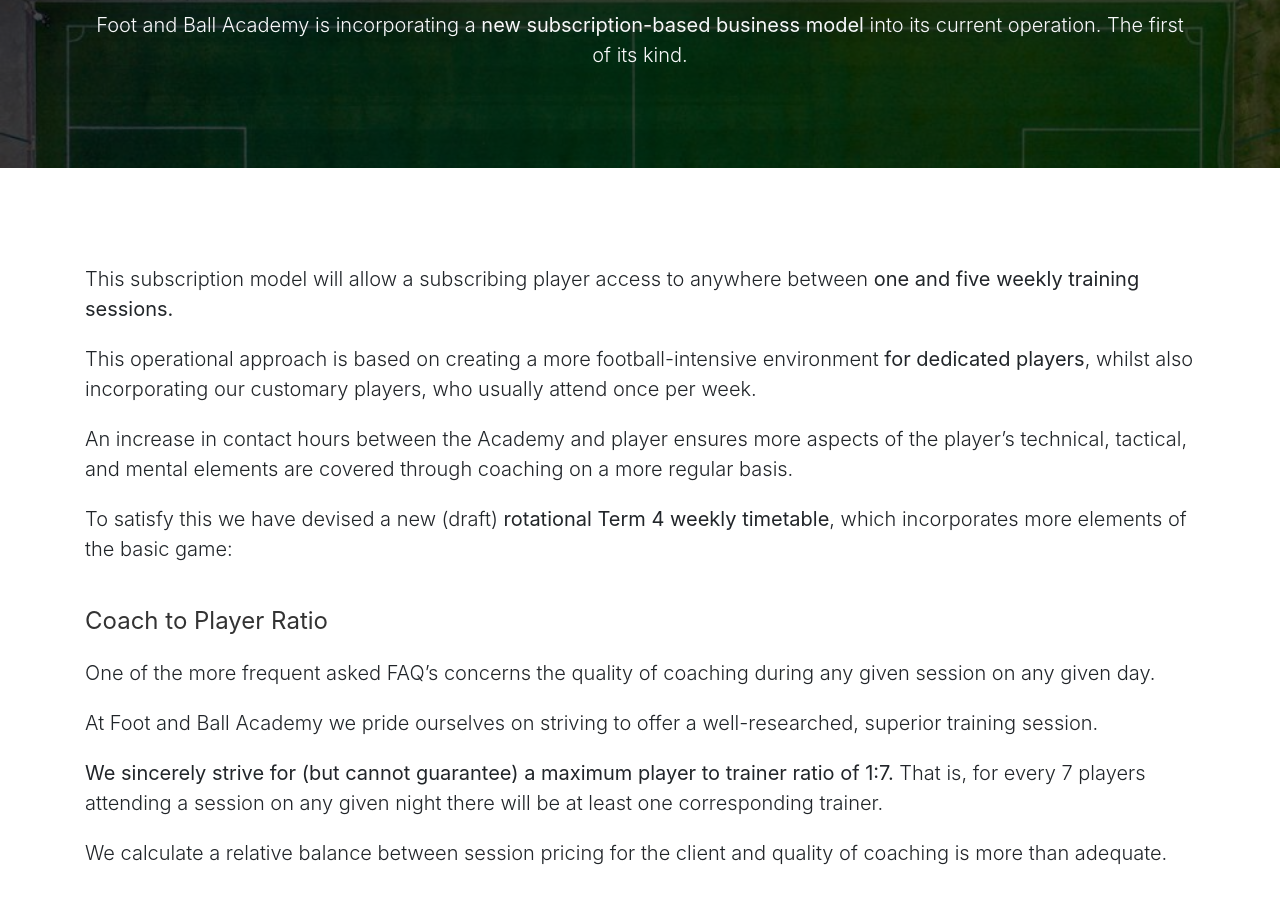
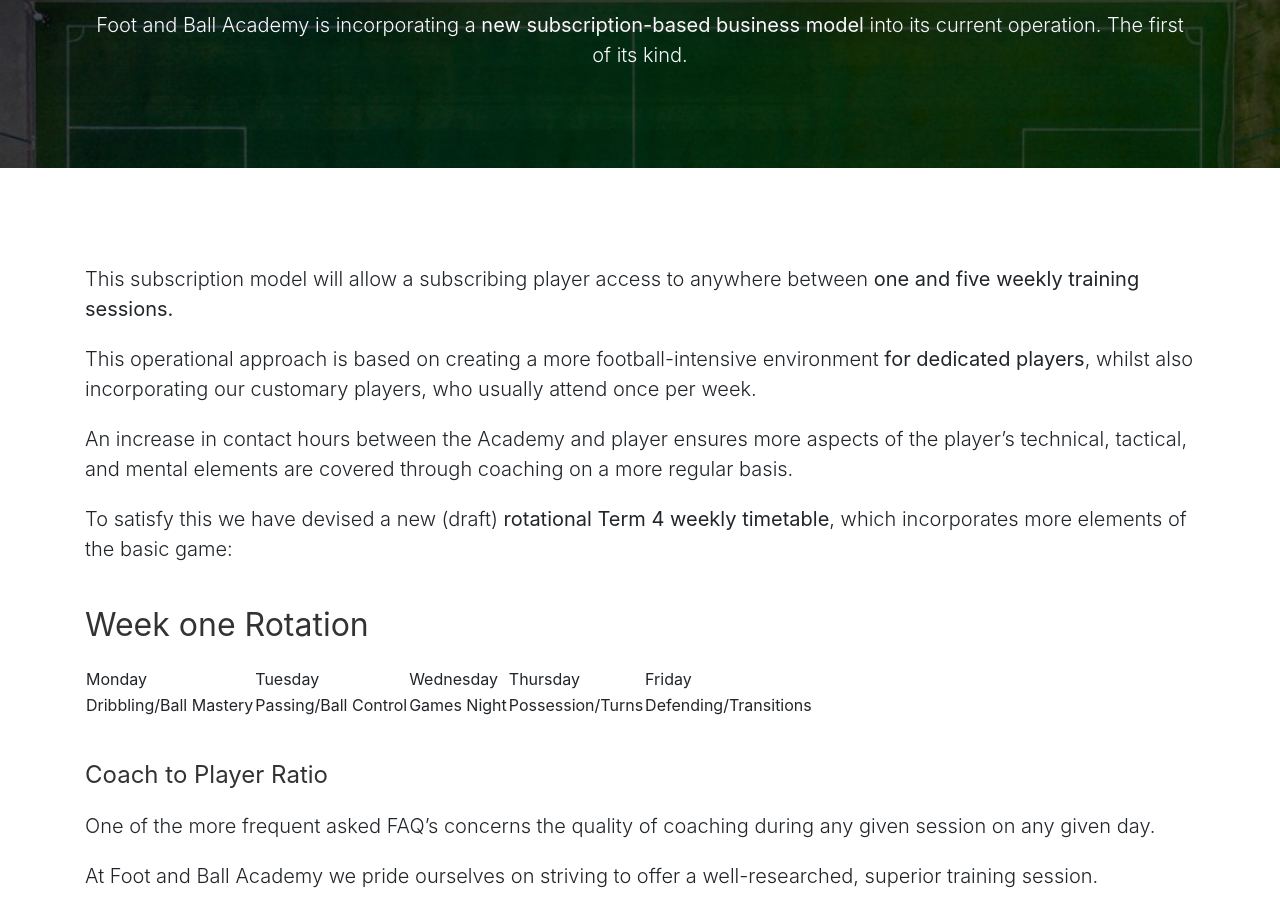
Before and after one commit to natbutter/footandball, a plain HTML site: page sub_play.html in a window 1280 px wide. Shown: the part 182-1087 px from the top of the page. Drawn offline with Linux system fonts and the light colour scheme.

Commit message:
Update sub_play.html
trying to create and insert a table. HACK!

```diff
--- a/sub_play.html
+++ b/sub_play.html
@@ -53,6 +53,23 @@
 						covered through coaching on a more regular basis.</p>
 					<p class="lead">
 						To satisfy this we have devised a new (draft) <b>rotational Term 4 weekly timetable</b>, which incorporates more elements of the basic game: </p>
+					<h2> Week one Rotation</h2>
+					<table>
+						<tr>
+							<td>Monday</td>
+							<td>Tuesday</td>
+							<td>Wednesday</td>
+							<td>Thursday</td>
+							<td>Friday</td>
+						</tr>
+						<tr>
+							<td>Dribbling/Ball Mastery</td>
+							<td>Passing/Ball Control</td>
+							<td>Games Night</td>
+							<td>Possession/Turns</td>
+							<td>Defending/Transitions</td>
+						</tr>
+					</table>
 
 					<h3> Coach to Player Ratio</h3>
 					<p class="lead">
```
